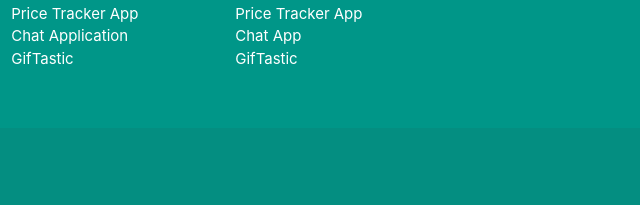
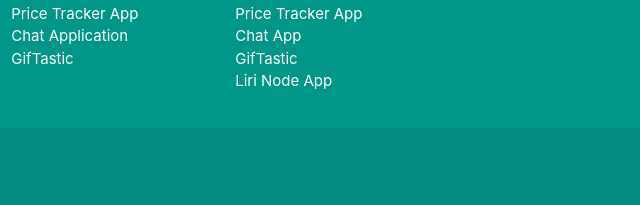
Before and after one commit to josephlui/portfolio, a plain HTML site: page index.html in a window 1280 px wide. Shown: the part 1094-1299 px from the top of the page, 640-1280 px from the left. Drawn offline with nearby package versions, Linux system fonts and the light colour scheme.

Commit message:
update to include Liri Node App

```diff
--- a/index.html
+++ b/index.html
@@ -163,6 +163,7 @@
             <li><a class="white-text" href="https://github.com/josephlui/project1">Price Tracker App</a></li>
             <li><a class="white-text" href="https://github.com/josephlui/RPS-Multiplayer">Chat App</a></li>
             <li><a class="white-text" href="https://github.com/josephlui/GifTastic">GifTastic</a></li>
+            <li><a class="white-text" href="https://github.com/josephlui/liri-node-app">Liri Node App</a></li>
 
           </ul>
         </div>
```
